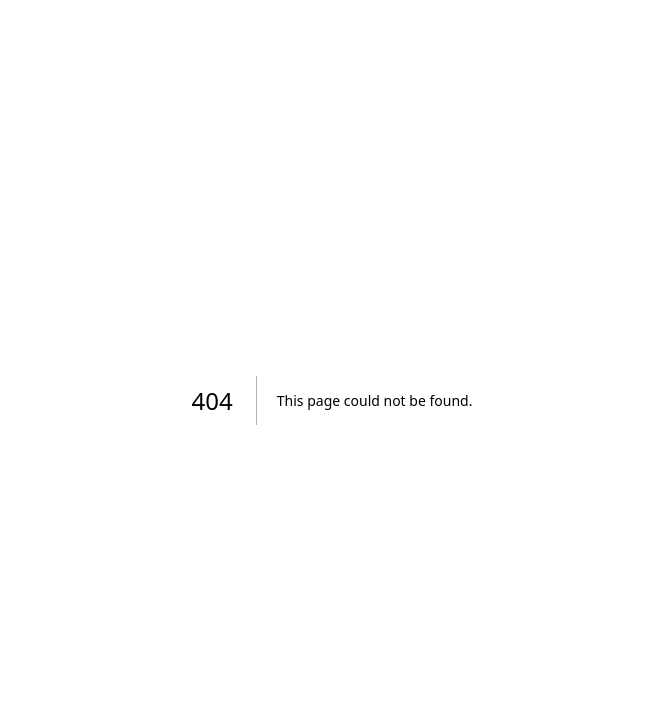
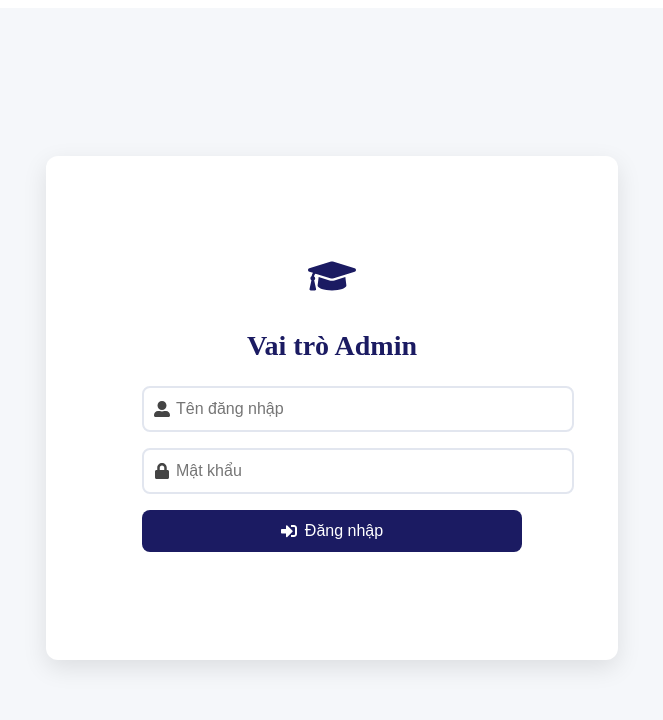
Before and after one commit to ngocreal/Future-Teller, a Next.js app: page /login in a window 1280 px wide. Before the commit this address had no page. Shown: the top 720 px of the page, without its empty margins (308-971 px from the left). Built offline with nearby package versions, Linux system fonts and the light colour scheme.

Commit message:
login admin

```diff
--- a/package.json
+++ b/package.json
@@ -9,6 +9,7 @@
     "lint": "next lint"
   },
   "dependencies": {
+    "bcryptjs": "^3.0.2",
     "emoji-picker-react": "^4.12.2",
     "formidable": "^3.5.2",
     "multer": "^1.4.5-lts.2",
@@ -16,6 +17,7 @@
     "next": "14.2.3",
     "react": "^18.3.1",
     "react-dom": "^18.3.1",
+    "react-icons": "^5.5.0",
     "react-toastify": "^11.0.5"
   },
   "devDependencies": {
--- /dev/null
+++ b/pages/api/login.js
@@ -0,0 +1,50 @@
+// pages/api/login.js
+import db from '../../lib/db';
+import bcrypt from 'bcryptjs';
+
+export default async function handler(req, res) {
+  console.log('👉 Login request:', req.method, req.body);
+
+  if (req.method !== 'POST') {
+    return res.status(405).json({ success: false, message: 'Method Not Allowed' });
+  }
+
+  const { username, password } = req.body;
+
+  try {
+    // Lấy user
+    const [rows] = await db.execute(
+      'SELECT username, password_hash FROM users WHERE username = ?',
+      [username]
+    );
+    console.log('    → DB rows:', rows);
+
+    if (rows.length === 0) {
+      // không tìm thấy user
+      return res
+        .status(401)
+        .json({ success: false, message: 'Sai username hoặc password', reason: 'no_user' });
+    }
+
+    const { password_hash } = rows[0];
+    console.log('    → Stored hash:', password_hash);
+
+    // So sánh bcrypt
+    const isMatch = await bcrypt.compare(password, password_hash);
+    console.log('    → Password match?', isMatch);
+
+    if (!isMatch) {
+      // sai mk
+      return res
+        .status(401)
+        .json({ success: false, message: 'Sai username hoặc password', reason: 'bad_password' });
+    }
+
+    // Thành công
+    console.log('Login successful for', username);
+    return res.status(200).json({ success: true, message: 'Đăng nhập thành công' });
+  } catch (err) {
+    console.error('Login error:', err);
+    return res.status(500).json({ success: false, message: 'Lỗi server' });
+  }
+}
--- /dev/null
+++ b/pages/login.js
@@ -0,0 +1,71 @@
+import { useState } from 'react';
+import { useRouter } from 'next/router';
+import { FaGraduationCap, FaUserAlt, FaLock, FaSignInAlt, FaUserCircle } from 'react-icons/fa';
+import styles from '../styles/Login.module.css';
+
+export default function Login() {
+  const router = useRouter();
+  const [username, setUsername] = useState('');
+  const [password, setPassword] = useState('');
+  const [error, setError] = useState('');
+
+  const handleSubmit = async (e) => {
+    e.preventDefault();
+    setError('');
+    const res = await fetch('/api/login', {
+      method: 'POST',
+      headers: { 'Content-Type': 'application/json' },
+      body: JSON.stringify({ username, password }),
+    });
+    const data = await res.json();
+    if (data.success) {
+      // lưu user nếu cần hiển thị sau này
+      localStorage.setItem('user', username);
+      router.push('/admin');
+    } else {
+      setError(data.message);
+    }
+  };
+
+  const handleGuest = () => {
+    router.push('/player');
+  };
+
+  return (
+    <div className={styles.container}>
+      <div className={styles.card}>
+        <FaGraduationCap className={styles.icon} />
+        <h1 className={styles.title}>Vai trò Admin</h1>
+        <form onSubmit={handleSubmit}>
+          <div className={styles.formGroup}>
+            <FaUserAlt className={styles.inputIcon} />
+            <input
+              className={styles.input}
+              type="text"
+              placeholder="Tên đăng nhập"
+              value={username}
+              onChange={e => setUsername(e.target.value)}
+              required
+            />
+          </div>
+          <div className={styles.formGroup}>
+            <FaLock className={styles.inputIcon} />
+            <input
+              className={styles.input}
+              type="password"
+              placeholder="Mật khẩu"
+              value={password}
+              onChange={e => setPassword(e.target.value)}
+              required
+            />
+          </div>
+
+          <button type="submit" className={styles.btnPrimary}>
+            <FaSignInAlt /> Đăng nhập
+          </button>
+        </form>
+        {error && <div className={styles.error}>{error}</div>}
+      </div>
+    </div>
+  );
+}
--- /dev/null
+++ b/styles/Login.module.css
@@ -0,0 +1,90 @@
+/* styles/Login.module.css */
+.container {
+    display: flex;
+    justify-content: center;
+    align-items: center;
+    min-height: 100vh;
+    background: #f5f7fa;
+  }
+  .card {
+    background: #fff;
+    border-radius: 12px;
+    box-shadow: 0 8px 24px rgba(0,0,0,0.1);
+    padding: 6rem;
+    width: 100%;
+    max-width: 380px;
+    text-align: center;
+  }
+  .icon {
+    font-size: 3rem;
+    color: #1b1b62;
+    margin-bottom: 0.5rem;
+  }
+  .title {
+    font-size: 1.75rem;
+    font-weight: 600;
+    margin-bottom: 1.5rem;
+    color: #1b1b62;
+  }
+  .formGroup {
+    position: relative;
+    margin-bottom: 1rem;
+  }
+  .inputIcon {
+    position: absolute;
+    top: 50%;
+    left: 0.75rem;
+    transform: translateY(-50%);
+    color: #444;
+  }
+  .input {
+    width: 100%;
+    padding: 0.75rem 1rem 0.75rem 2rem;
+    border: 2px solid #e2e6ef;
+    border-radius: 8px;
+    font-size: 1rem;
+    outline: none;
+  }
+  .input:focus {
+    border-color: #1b1b62;
+  }
+  .btnPrimary {
+    display: flex;
+    align-items: center;
+    justify-content: center;
+    width: 100%;
+    padding: 0.75rem;
+    background: #1b1b62;
+    border: none;
+    border-radius: 8px;
+    color: #fff;
+    font-size: 1rem;
+    font-weight: 500;
+    cursor: pointer;
+    margin-bottom: 0.75rem;
+  }
+  .btnPrimary svg {
+    margin-right: 0.5rem;
+  }
+  .btnOutline {
+    display: flex;
+    align-items: center;
+    justify-content: center;
+    width: 100%;
+    padding: 0.75rem;
+    background: transparent;
+    border: 2px solid #1b1b62;
+    border-radius: 8px;
+    color: #1b1b62;
+    font-size: 1rem;
+    font-weight: 500;
+    cursor: pointer;
+  }
+  .btnOutline svg {
+    margin-right: 0.5rem;
+  }
+  .error {
+    color: #d9534f;
+    margin-top: 0.5rem;
+    font-size: 2rem;
+  }
```
Also changed, not shown: scripts/hash.js (added, +9 -0 lines), scripts/test-hash.js (added, +9 -0 lines), 1 other file (tests, documents, lock files or other folders).
